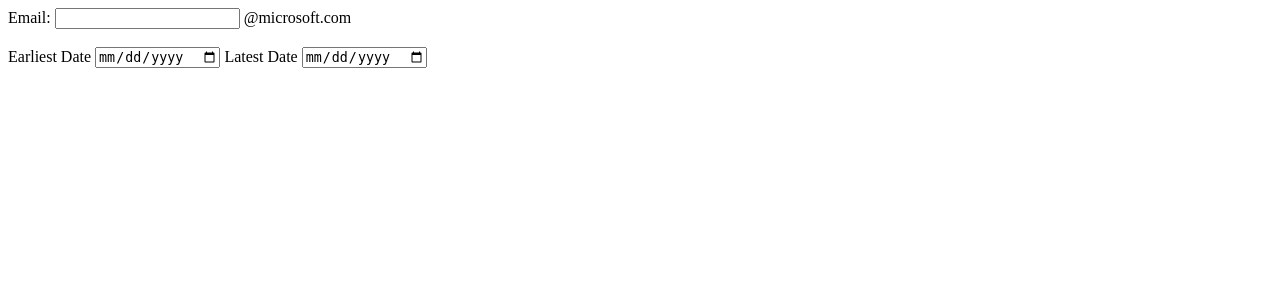
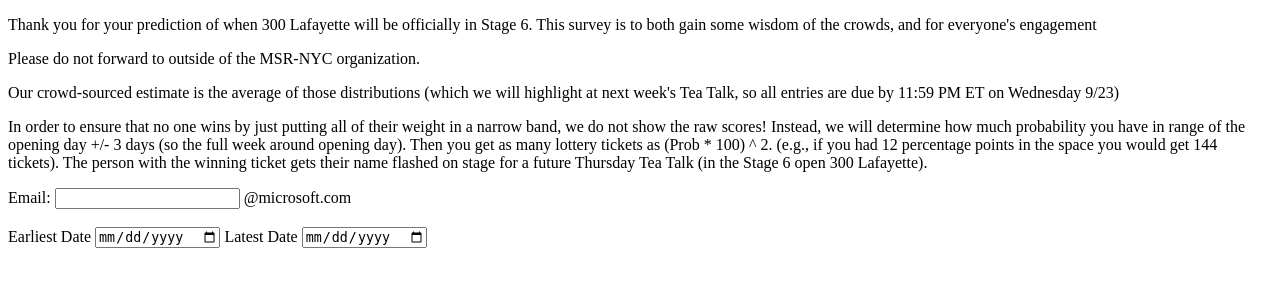
Before and after one commit to SoyBison/s6bets, a Flask app: page / in a window 1280 px wide. Shown: the top 300 px of the page. Run offline with Flask 2, Linux system fonts and the light colour scheme; some libraries are stand-ins or nearby versions.

Commit message:
updates with feedback

```diff
--- a/app.py
+++ b/app.py
@@ -2,7 +2,6 @@ from flask import Flask, render_template, request
 from flask_restful import Resource, Api
 from flask_sqlalchemy import SQLAlchemy
 import os
-
 
 app = Flask(__name__)
 app.config['SQLALCHEMY_DATABASE_URI'] = os.environ['DATABASE_URL'].replace('postgres://', 'postgresql://')
--- a/static/balls.js
+++ b/static/balls.js
@@ -1,5 +1,6 @@
 $(document).ready(function(){
     const h = 400
+    const height = h - 30
     const w = 1000
     var nBalls = 100
     var ballsUsed = 0
@@ -9,7 +10,7 @@ $(document).ready(function(){
 
     function dateFormat(dt1, dt2){
         let d1 = new Date(dt1)
-        let d2 = new Date(dt2)
+        let d2 = new Date(dt2 - 24 * 60 * 60 * 1000)
         let ds1 = d1.toLocaleString('default', {month: 'short', timeZone: 'UTC'}) + ' ' + d1.getUTCDate()
         let ds2 = d2.toLocaleString('default', {month: 'short', timeZone: 'UTC'}) + ' ' + d2.getUTCDate()
         return ds1 + ' - ' + ds2
@@ -50,7 +51,7 @@ $(document).ready(function(){
 
             yScale = d3.scaleLinear()
                 .domain([0, d3.max(data)])
-                .range([0, h - 35]);
+                .range([0, h - 30])
 
             svg.selectAll('rect')
                 .data(data)
@@ -60,7 +61,7 @@ $(document).ready(function(){
                     return xScale(darray[i])
                 })
                 .attr('y', function(d){
-                    return h - yScale(d);
+                    return height - yScale(d) ;
                 })
                 .attr('width', xScale.bandwidth())
                 .attr('height', function(d){
@@ -83,16 +84,16 @@ $(document).ready(function(){
 			   		return xScale(darray[i]) + xScale.bandwidth()/2;
 			   })
 				.attr("y", function(d) {
-                    if(yScale(d)<=15) {
-                        return h - yScale(d) - 2;
+                    if(yScale(d)<=45) {
+                        return height - yScale(d) - 2;
                     }else{
-                        return h - yScale(d) + 14;
+                        return height - yScale(d) + 14;
                     }
                 })
 			   .attr("font-family", "sans-serif")
 			   .attr("font-size", "11px")
 			   .attr("fill", function (d) {
-				   if(yScale(d)<=15){
+				   if(yScale(d)<=45){
 				       return "black"
 				   }else{
 				       return "white";
@@ -100,8 +101,8 @@ $(document).ready(function(){
                });
 
             svg.append('g')
-                .attr('transform', 'translate(' + 0 + ',' + 30 + ')')
-                .call(d3.axisTop(xScale))
+                .attr('transform', 'translate(' + 0 + ',' + 370 + ')')
+                .call(d3.axisBottom(xScale))
 
             if((ldate - fdate) <= 0) {
                 $('#contain-div').slideUp()
@@ -156,7 +157,7 @@ $(document).ready(function(){
             .duration(500)
             .ease(d3.easeBounceOut)
             .attr('y', function(d){
-                return h - yScale(d);
+                return height - yScale(d);
             })
             .attr('height', function(d){
                 return yScale(d);
@@ -178,9 +179,9 @@ $(document).ready(function(){
             })
             .attr("y", function(d) {
                 if(yScale(d)<=15) {
-                    return h - yScale(d) - 2;
+                    return height - yScale(d) - 2;
                 }else{
-                    return h - yScale(d) + 14;
+                    return height - yScale(d) + 14;
                 }
             })
             .attr("font-family", "sans-serif")
--- a/templates/index.html
+++ b/templates/index.html
@@ -9,6 +9,11 @@
 <script src="https://code.jquery.com/jquery-3.6.0.min.js" integrity="sha256-/xUj+3OJU5yExlq6GSYGSHk7tPXikynS7ogEvDej/m4=" crossorigin="anonymous"></script>
 <script src="../static/balls.js"></script>
 <body>
+<p>Thank you for your prediction of when 300 Lafayette will be officially in Stage 6. This survey is to both gain some wisdom of the crowds, and for everyone's engagement</p>
+<p>Please do not forward to outside of the MSR-NYC organization.</p>
+<p>Our crowd-sourced estimate is the average of those distributions (which we will highlight at next week's Tea Talk, so all entries are due by 11:59 PM ET on Wednesday 9/23)</p>
+<p>In order to ensure that no one wins by just putting all of their weight in a narrow band, we do not show the raw scores! Instead, we will determine how much probability you have in range of the opening day +/- 3 days (so the full week around opening day).
+Then you get as many lottery tickets as (Prob * 100) ^ 2. (e.g., if you had 12 percentage points in the space you would get 144 tickets). The person with the winning ticket gets their name flashed on stage for a future Thursday Tea Talk (in the Stage 6 open 300 Lafayette).</p>
 <form id="main_form" action="{{ url_for('add_record') }}" method="post">
     <label for="email">
        Email:
```
Also changed, not shown: 1 other file.
